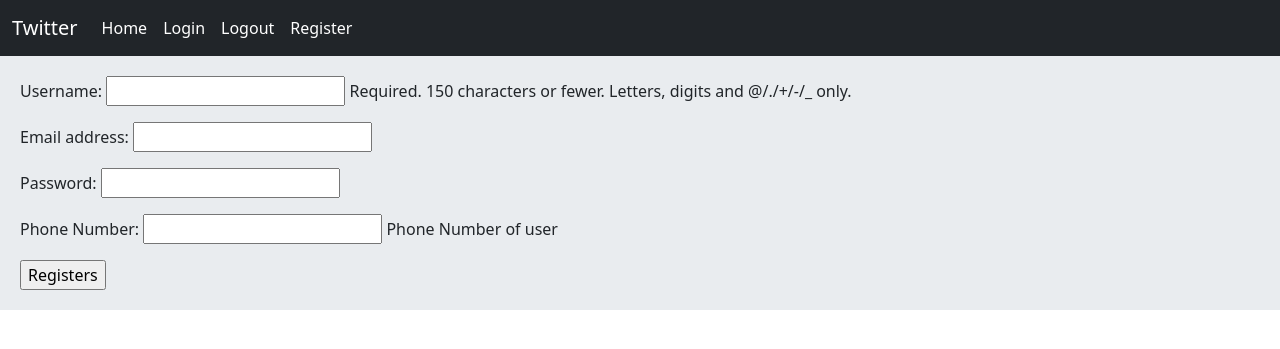
After one commit to HeselGharehbaei/twitter_social_network, a Django app: page /register in a window 1280 px wide. The commit adds this page. Shown: the top 349 px of the page. Run offline with Django 4.2, Linux system fonts and the light colour scheme.

Commit message:
add registration field in site

```diff
--- a/templates/navbar.html
+++ b/templates/navbar.html
@@ -9,6 +9,7 @@
           <a class="nav-link active" aria-current="page" href="{% url 'user:home'%}">Home</a>
           <a class="nav-link active" aria-current="page" href="{% url 'user:login'%}">Login</a>
           <a class="nav-link active" aria-current="page" href="{% url 'user:logout'%}">Logout</a>
+          <a class="nav-link active" aria-current="page" href="{% url 'user:register'%}">Register</a>
         </div>
       </div>
     </div>
--- /dev/null
+++ b/templates/register.html
@@ -0,0 +1,11 @@
+{% extends 'base.html' %}
+{% block title %} Login {%endblock%}
+{% block content %}
+
+        <form action="" method="post">
+            {% csrf_token %}
+            {{ form.as_p }}
+            <input type="submit" value="Registers">
+        </form>
+
+{% endblock %}
--- a/user/forms.py
+++ b/user/forms.py
@@ -1,4 +1,5 @@
 from django import forms
+from .models import Account
 
 
 class LoginForm(forms.Form):
@@ -12,3 +13,9 @@ class LoginForm(forms.Form):
 
     def clean(self):
         pass
+
+
+class UserRegistrationForm(forms.ModelForm):
+    class Meta:
+        model = Account
+        fields = ("username", "email", "password", "phone_number")
--- a/user/models.py
+++ b/user/models.py
@@ -14,7 +14,7 @@ class Account(AbstractUser):
         _('Phone Number'),
         max_length=11,
         help_text=_("Phone Number of user"),
-        unique=True,
+        unique=False,
         validators=[
             RegexValidator(regex="\A(09)(0|1|2|3)[0-9]{7}\d\Z", message="phone number is not correct")
         ])
--- a/user/urls.py
+++ b/user/urls.py
@@ -7,5 +7,7 @@ urlpatterns = [
     path('account/<str:account_username>/', views.AccountView.as_view(), name= 'account'),
     path('search/account', views.SearchAccountView.as_view(), name='search account'),
     path('login', views.UserLoginView.as_view(), name='login'),
-    path('logout', views.UserLogoutView.as_view(), name='logout')
+    path('logout', views.UserLogoutView.as_view(), name='logout'),
+    path('register', views.UserRegistrationView.as_view(), name='register')
+
 ]
--- a/user/views.py
+++ b/user/views.py
@@ -3,10 +3,11 @@ from .models import Account, Follow
 from post.models import Post
 from django.db.models import Q
 from django.views import View
-from .forms import LoginForm
+from .forms import LoginForm, UserRegistrationForm
 from django.contrib.auth import authenticate, login, logout
 from django.http import HttpResponse
 from django.contrib import messages
+from .models import Account
 
 
 
@@ -62,3 +63,28 @@ class UserLogoutView(View):
         logout(request)
         messages.success(request, 'logging out successfully', 'success')
         return redirect("user:home")
+
+
+class UserRegistrationView(View):
+
+
+    my_form = UserRegistrationForm
+    my_template = 'register.html'
+
+
+    def get(self, request):
+        form = self.my_form()
+        context = {'form': form}
+        return render(request, self.my_template, context)
+
+
+    def post(self, request):
+        form = self.my_form(request.POST)
+        if form.is_valid():
+            cd = form.cleaned_data
+            user = Account.objects.create_user(cd["username"], cd["email"], cd["password"])
+            messages.success(request, 'create user successfully', 'success')
+            return redirect("user:home")
+        context = {'form': form}
+        return render(
+           request, self.my_template, context)
```
Also changed, not shown: user/migrations/0003_alter_account_phone_number.py (added).
